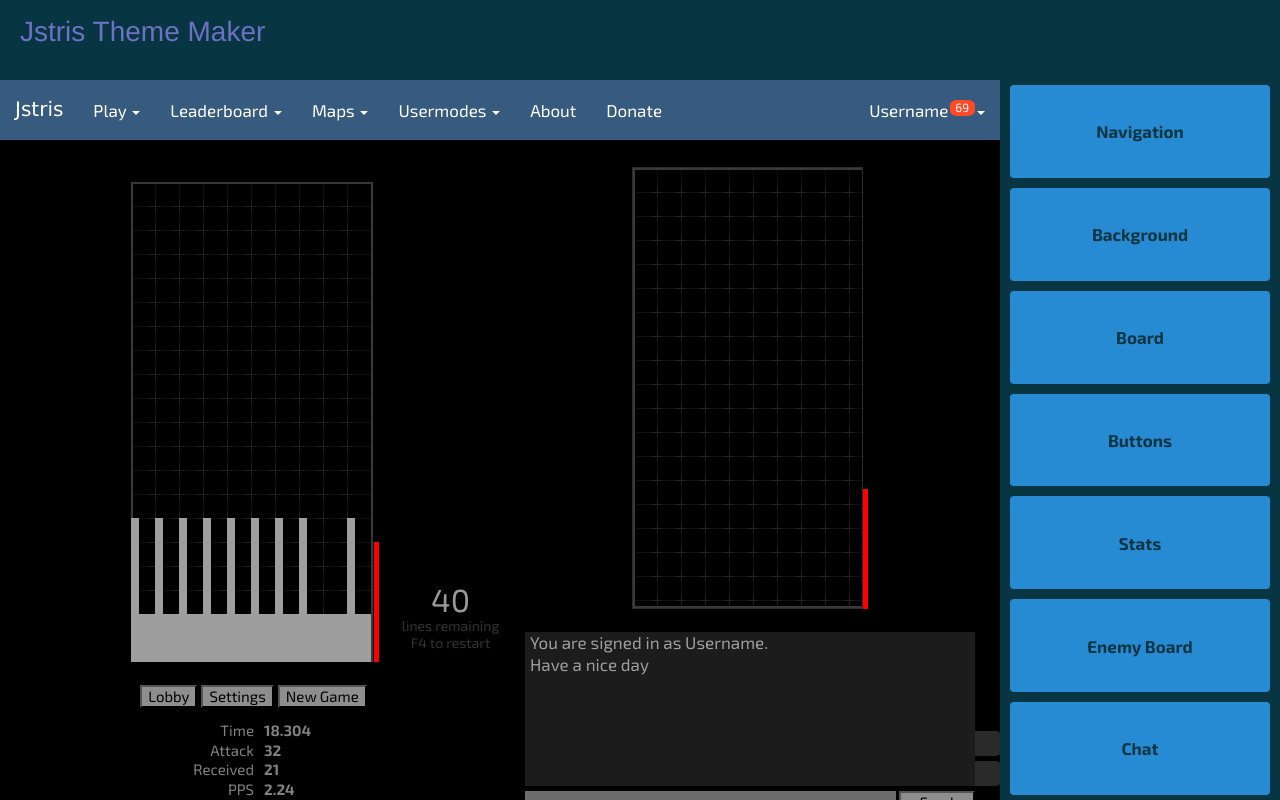
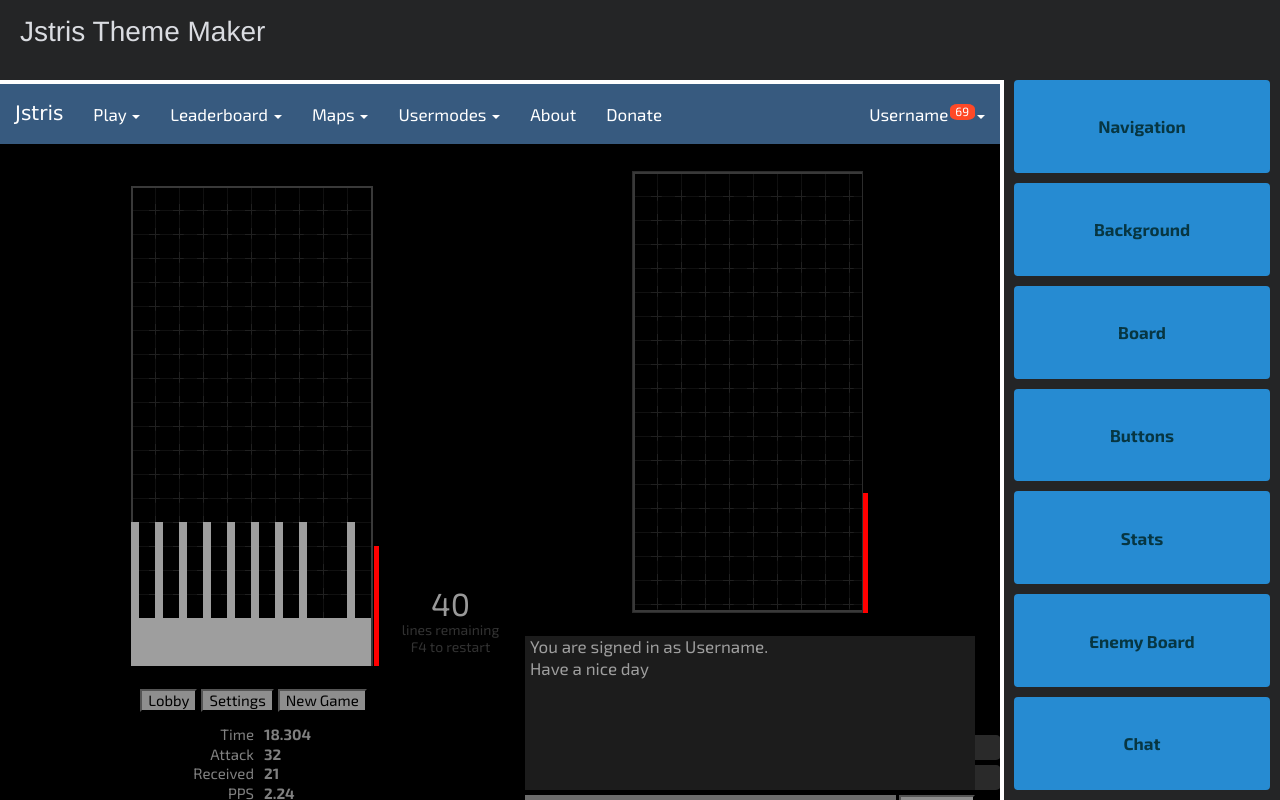
Before and after one commit to erickmack/JstrisThemeMaker, a React (Create React App) app: page / in a window 1280 px wide. Built offline with nearby package versions, Linux system fonts and the light colour scheme.

Commit message:
adds Navigation component with basic animation

```diff
--- a/src/App.js
+++ b/src/App.js
@@ -1,15 +1,18 @@
-import Main from './components/Main'
+import Main from "./components/Main";
+import GlobalStyle from "./Themes/GlobalStyle";
 
-import styled from 'styled-components'
-
+import styled from "styled-components";
 const AppDiv = styled.div`
-    background-color: black;
-`
+  background-color: black;
+`;
 
 const App = () => {
-    return <AppDiv id='app'>
-        <Main/>
+  return (
+    <AppDiv id="app">
+      <GlobalStyle />
+      <Main />
     </AppDiv>
-}
+  );
+};
 
 export default App;
--- a/src/components/Main.js
+++ b/src/components/Main.js
@@ -9,6 +9,8 @@
   background-color: black;
   overflow: scroll;
   overflow-x: hidden;
+  border-top: 4px solid white;
+  border-right: 4px solid white;
   scrollbar-width: thin;
   height: 90vh;
   &::-webkit-scrollbar {
--- a/src/components/NavBar.js
+++ b/src/components/NavBar.js
@@ -1,10 +1,10 @@
 import styled from 'styled-components'
 
-let theme = 'solarized'
+let theme = 'dark'
 
 const Navbar = styled.nav`
     background-color: ${props=>props.theme[theme].bg};
-    color: ${props=>props.theme[theme].dark};
+    color: ${props=>props.theme[theme].textColor};
     padding: 10px 20px;
     display: flex;
     height: 10vh;
--- a/src/components/jstrisComponents/Navbar.js
+++ b/src/components/jstrisComponents/Navbar.js
@@ -60,7 +60,7 @@
                 </li>
                 <li className="dropdown-submenu">
                   <a
-                    tabindex="-1"
+                    tabIndex="-1"
                     href="https://jstris.jezevec10.com/play/sprint"
                   >
                     Sprint
@@ -81,7 +81,7 @@
                   </ul>
                 </li>
                 <li className="dropdown-submenu">
-                  <a tabindex="-1" href="cheeseRace">
+                  <a tabIndex="-1" href="cheeseRace">
                     Cheese race
                   </a>
                   <ul className="dropdown-menu">
@@ -115,7 +115,7 @@
                   <a href="#">Practice</a>
                 </li>
                 <li className="dropdown-submenu">
-                  <a tabindex="-1" href="#">
+                  <a tabIndex="-1" href="#">
                     Rulesets
                   </a>
                   <ul className="dropdown-menu">
--- a/src/components/themeComponents/ChangeOption.js
+++ b/src/components/themeComponents/ChangeOption.js
@@ -4,16 +4,16 @@
 
 const Button = styled.button`
     background-color: ${props=>props.theme[theme].main};
-    margin: 5px 10px;
+    margin: 0 10px 10px 10px;
     color: ${props=>props.theme[theme].bg};
     border: none;
     font-weight: bold;
     border-radius: 4px;
 `
 
-const ChangeOption = ({name}) => {
+const ChangeOption = ({name,handleClick}) => {
     return (
-        <Button>
+        <Button onClick={()=>{handleClick(name)}}>
             {name}
         </Button>
     )
--- /dev/null
+++ b/src/components/themeComponents/Navigation.js
@@ -0,0 +1,10 @@
+const Navigation = ({name,handleClick}) => {
+    return (
+        <div>
+            <button onClick={()=>handleClick(name)}>Go back</button>
+            <h4>Here you change the navbar look</h4>
+        </div>
+    )
+}
+
+export default Navigation
--- a/src/components/themeComponents/SideBar.js
+++ b/src/components/themeComponents/SideBar.js
@@ -1,25 +1,76 @@
-import ChangeOption from './ChangeOption'
+import ChangeOption from "./ChangeOption";
+import Navigation from './Navigation'
 
-import styled from 'styled-components'
+import { useState } from "react";
+import styled from "styled-components";
+import { CSSTransition } from "react-transition-group";
 
-let theme = 'solarized'
+let theme = "dark";
 
-const Side = styled.div`
-    background-color: ${(props) =>props.theme[theme].bg};
-    flex: 1;
-    display: grid;
-`
+let Side = styled.div`
+  flex: 1;
+  overflow: hidden;
+  background-color: ${(props) => props.theme[theme].bg};
+`;
 
-const componentsToChange = ['Navigation','Background','Board','Buttons','Stats','Enemy Board','Chat']
+const SideMenu = styled.div`
+  background-color: ${(props) => props.theme[theme].bg};
+  display: grid;
+  height: 100%;
+  &.menu-primary-enter {
+    transform: translateX(-110%);
+  }
+  &.menu-primary-enter-active {
+    transform: translateX(0%);
+    transition: all 500ms ease;
+  }
+  &.menu-primary-exit {
+  }
+  &.menu-primary-exit-active {
+    transform: translateX(-110%);
+    transition: all 500ms ease;
+  }
+`;
+
+const componentsToChange = [
+  "Navigation",
+  "Background",
+  "Board",
+  "Buttons",
+  "Stats",
+  "Enemy Board",
+  "Chat",
+];
 
 const SideBar = () => {
-    return (
-        <Side>
-            {componentsToChange.map(name=>(
-                <ChangeOption name={name}/>
-            ))}
-        </Side>
-    )
-}
+  const [activeMenu, setActiveMenu] = useState("main");
+  function handleClick(menu) {
+    setActiveMenu(menu);
+  }
+  return (
+    <Side className="sideBar">
+      <CSSTransition
+        in={activeMenu === "main"}
+        timeout={500}
+        classNames="menu-primary"
+        unmountOnExit
+      >
+        <SideMenu>
+          {componentsToChange.map((name) => (
+            <ChangeOption name={name} key={name} handleClick={handleClick} />
+          ))}
+        </SideMenu>
+      </CSSTransition>
+      <CSSTransition
+        in={activeMenu === "Navigation"}
+        timeout={500}
+        classNames="sideMenu"
+        unmountOnExit
+      >
+       <Navigation name={'main'} handleClick={handleClick}/>
+      </CSSTransition>
+    </Side>
+  );
+};
 
-export default SideBar
+export default SideBar;
```
